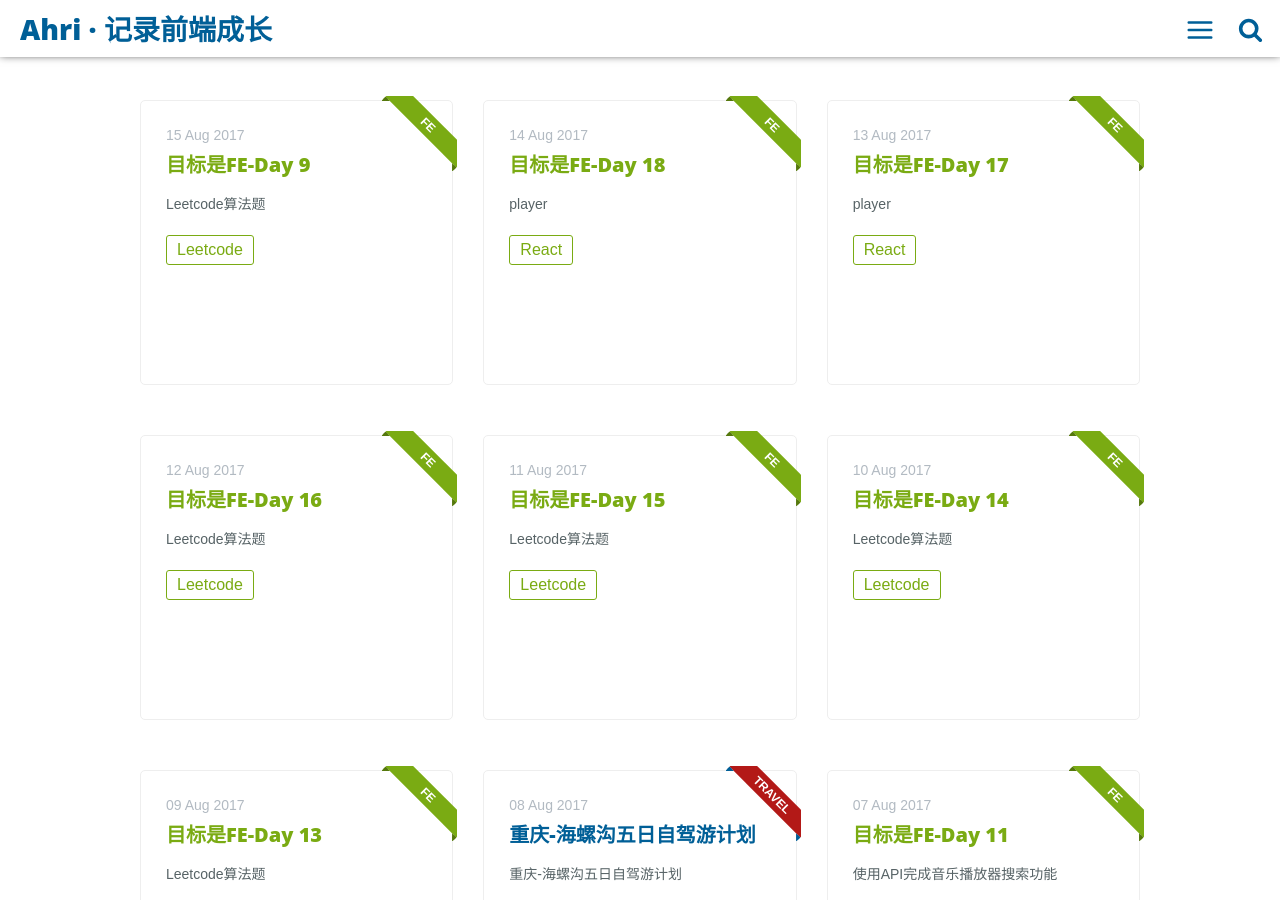
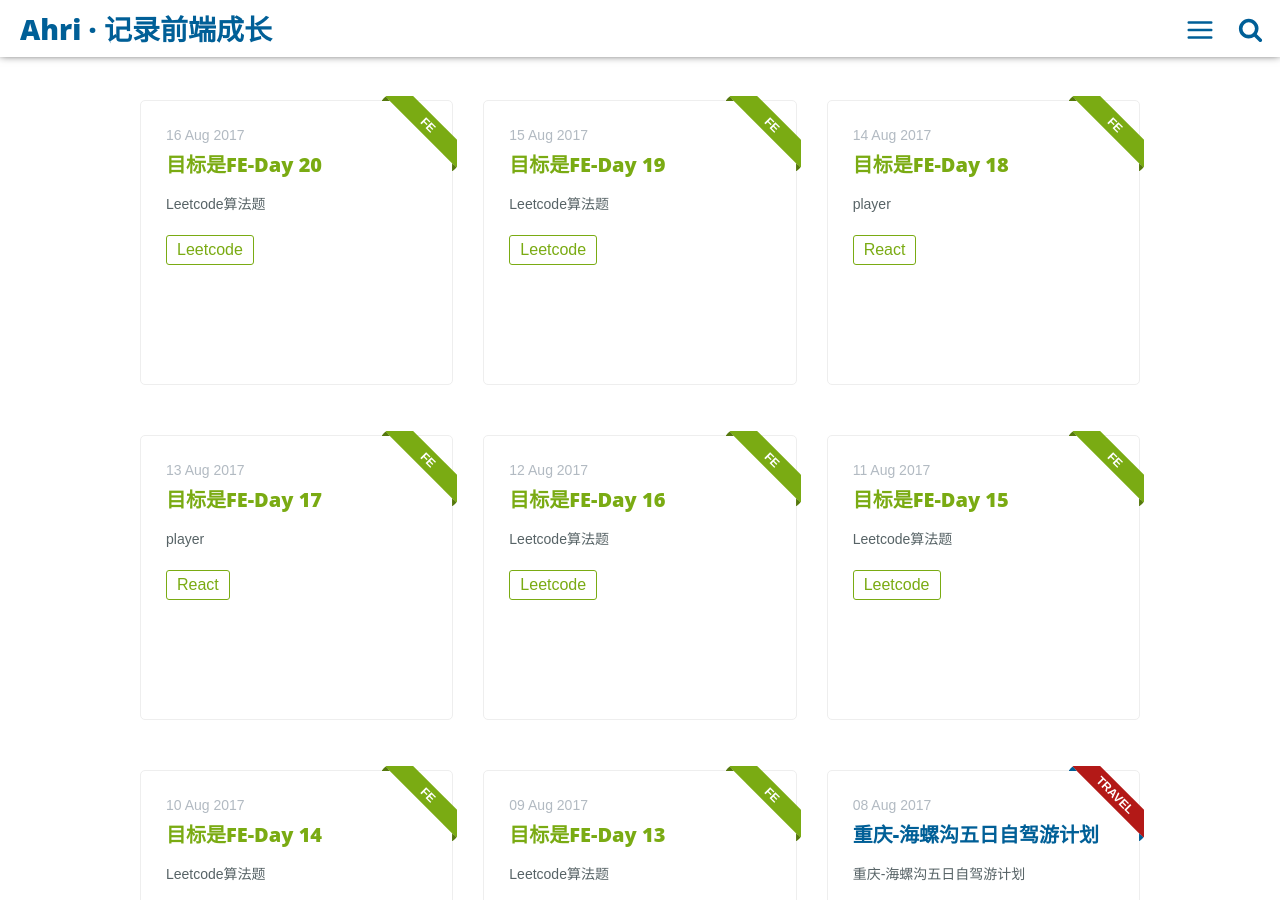
Before and after one commit to shannuo/shannuo.github.io, a Jekyll site: the page built from index.html, in a window 1280 px wide and 900 px high. Built offline with Jekyll 4.4.1, drawn with Linux system fonts in a browser that asks for light colours; some of the changed lines change nothing that is shown.

Commit message:
add day20

```diff
--- a/_posts/2017-08-15-day19.md
+++ b/_posts/2017-08-15-day19.md
@@ -1,6 +1,6 @@
 ---
 layout: post
-title: "目标是FE-Day 9"
+title: "目标是FE-Day 19"
 date: 2017-08-15 0:34:26
 image: '/assets/img/'
 description: ' Leetcode算法题'
--- /dev/null
+++ b/_posts/2017-08-16-day20.md
@@ -0,0 +1,129 @@
+---
+layout: post
+title: "目标是FE-Day 20"
+date: 2017-08-16 0:34:26
+image: '/assets/img/'
+description: ' Leetcode算法题'
+main-class: 'FE'
+color: '#D6BA32'
+tags:
+- Leetcode
+categories: FE
+twitter_text: '前端学习提升计划第二十天'
+introduction: 'Leetcode算法题'
+---
+
+### Ahri-珊
+
+day20将分享LeetCode算法题226，231，234。（时间过得好快0.0）
+
+## LeetCode
+
+今天的三道题涉及到二叉树、递归还有链表。
+
+### 226. Invert Binary Tree
+
+对二叉树求逆。
+
+#### 心路历程
+
+1.方法：递归
+
+2.对二叉树进行层次遍历
+
+3.将当前节点的左右子节点交换
+
+4.子节点执行递归函数
+
+5.递归出口：遍历完所有节点
+
+代码：
+
+{% highlight JavaScript %}
+var invertTree = function(root) {
+    if(!root)
+        return null;
+    var temp;
+    temp = root.left;
+    root.left = root.right;
+    root.right = temp;
+    invertTree(root.left);
+    invertTree(root.right);
+    return root;
+};
+{% endhighlight %}
+
+### 231. Power of Two
+
+判断这个数是不是2的幂
+
+#### 心路历程
+
+1.判断一个数是否是2的幂，只需判断它是否能一直被2整除直到结果为1
+
+ 2.方法：递归
+
+3.n能被2整除将n/2作为下一次递归的参数，若n等于1，返回true
+
+ 4.n不能被2整除了，直接返回false
+
+ 5.特殊：n为不能作为被除数的0返回false
+
+代码：
+
+{% highlight JavaScript %}
+var isPowerOfTwo = function(n) {
+    if(n==0)
+        return false;
+    if(n==1)
+        return true;
+    if(n%2==0
+        return isPowerOfTwo(n/2);
+    else
+        return false;
+};
+{% endhighlight %}
+
+### 234. Palindrome Linked List
+
+判断这是不是一个回文链表
+
+#### 心路历程
+
+ 1.我的第一反应就是把链表倒过来，值和原始列表相等就是回文链表
+
+ 2.遍历链表，在对链表求逆的时候将原来链表的值存入数组（好像还不如耍赖直接存数组判断数组是不是回文）
+
+ 3.比较倒过来的链表的值与数组中对应值是否相等，相等返回true，不等返回false
+
+代码：
+
+{% highlight JavaScript %}
+var isPalindrome = function(head) {
+    var copy = [];
+    var prev = null;
+    var next = null;
+    while(head)
+        {
+            copy.push(head.val);
+            next = head.next;
+            head.next = prev;
+            prev = head;
+            head = next;
+        }
+    var i = 0;
+    while(prev)
+        {
+            if(prev.val==copy[i])
+                {
+                    prev = prev.next;
+                    i++;
+                }
+            else
+                return false;
+        }
+    return true;
+};
+{% endhighlight %}
+
+### END
```
Also changed, not shown: 1 other file.
